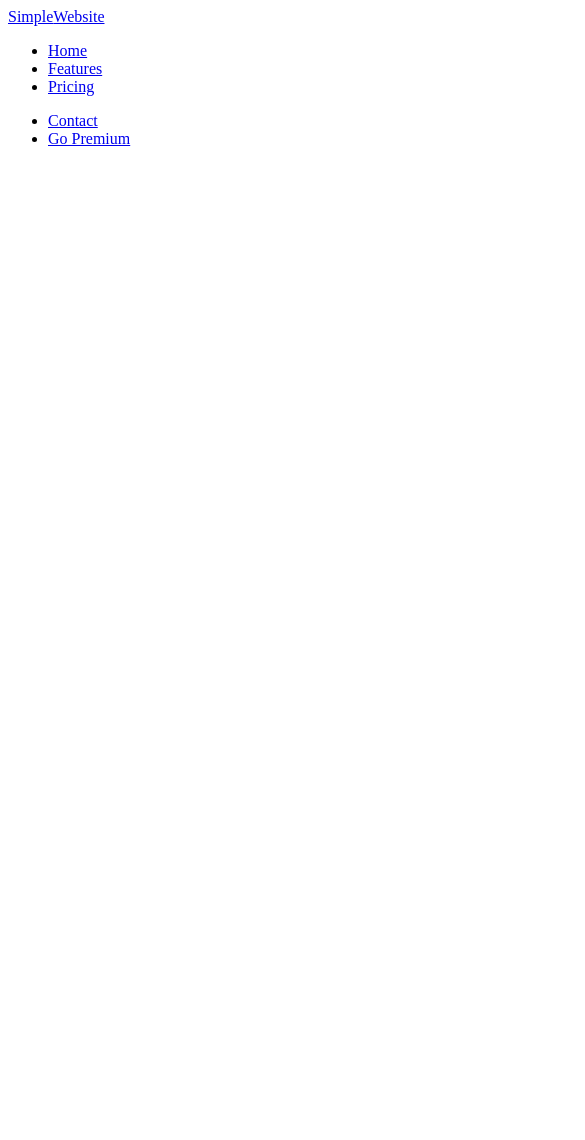
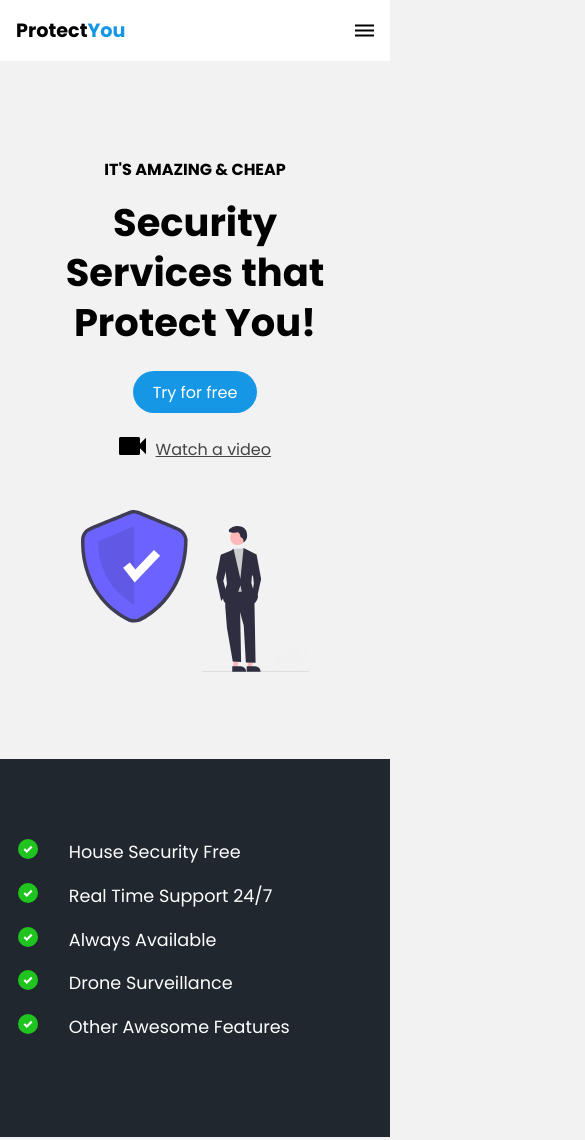
Before and after one commit to diogobytes/simple-website, a plain HTML site: page index.html in a window 390 px wide. Shown: the top 1140 px of the page, 585 px wide, since content can reach past the window. Before the commit the page ends 844 px from the top, so only its background shows below. Drawn offline with Linux system fonts and the light colour scheme.

Commit message:
Html done with scss for hero and features section

```diff
--- a/css/main.scss
+++ b/css/main.scss
@@ -0,0 +1,138 @@
+@import url('https://fonts.googleapis.com/css2?family=Poppins:wght@400;700&display=swap');
+
+:root {
+    --primary-color: #1597E5;
+}
+
+body {
+    background-color: #f2f2f2;
+    margin: 0;
+    padding: 0;
+    font-family: 'Poppins';
+}
+
+.navbar {
+    background: white;
+    padding: 1em;
+
+    .logo {
+        text-decoration: none;
+        font-weight: 700;
+        color:black;
+        font-size: 1.2em;
+
+        span{
+            color:var(--primary-color);
+        }
+    }
+
+
+    nav {
+        display:none;
+
+    }
+    .container {
+        display:flex;
+        justify-content: space-between;
+    }
+    .mobile-menu {
+        cursor: pointer;
+    }
+}
+
+
+
+
+
+a {
+    color:#444444;
+}
+ul {
+    list-style-type: none;
+    margin: 0;
+    padding: 0;
+}
+
+section {
+    padding: 5em 2em;
+}
+
+.hero {
+    text-align: center;
+}
+
+.left-col {
+    .subhead {
+        text-transform: uppercase;
+        font-weight: bold;
+    }
+    h1 {
+        font-size: 2.4em;
+        line-height: 1.3em;
+        margin-top: .2em;
+    }
+    .primary-cta  {
+        background: var(--primary-color);
+        color:white;
+        text-decoration: none;
+        padding: 0.6em 1.2em;
+        border-radius: 4em;
+    }
+    .watch-video-cta{
+        display:block;
+        margin-top: 2em;
+        img {
+            margin-right: 0.6em;
+        }
+    }
+
+}
+
+.hero-img {
+    margin-top: 3em;
+    width: 70%;
+}
+
+.features-section {
+    background: #20272E;
+    color:white;
+
+    ul {
+        margin:0;
+        padding-left: 0.1em;
+
+        li {
+            font-size: 1.1em;
+            margin-bottom: 1em;
+            margin-left: 2em;
+
+            &::before{
+                content: '';
+                left: 1em;
+                position: absolute;
+                width: 20px;
+                height: 20px;
+                background-image: url('../images/bullet.svg');
+                margin-right: .5em;
+                background-size: contain;
+            }
+        }
+    }
+    img {
+        display:none;
+    }
+}
+
+
+
+// @media only screen and (min-width: 768px){
+//     .mobile-menu, .mobile-menu-exit{
+//         display: none;
+//     }
+//     .navbar .container {
+//         display: grid;
+//     }
+//     .navbar nav {
+//         display:flex;
+//     }
+// }
--- a/index.html
+++ b/index.html
@@ -10,9 +10,12 @@
 <body>
     <div class="navbar">
         <div class="container">
-            <a href="#">Simple<span>Website</span></a>
+            <a class="logo" href="#">Protect<span>You</span></a>
+
+            <img id="mobile-cta" class="mobile-menu" src="images/menu.svg" alt="Open Navigation">
 
             <nav>
+                <img src="images/exit.svg" class="mobile-menu-exit" alt="Exit Navigation">
                 <ul class="primary-nav">
                     <li class="current"><a href="#">Home</a></li>
                     <li><a href="#">Features</a></li>
@@ -26,5 +29,83 @@
             </nav>
         </div>
     </div>
+    <!-- HERO MAIN Section -->
+    <section class="hero">
+        <div class="container">
+            <div class="left-col">
+                <p class="subhead">It's Amazing &amp; Cheap</p>
+                <h1>Security Services that Protect You!</h1>
+
+                <div class="hero-cta">
+                    <a href="#" class="primary-cta">Try for free</a>
+                    <a href="#" class="watch-video-cta"><img src="images/watch.svg" alt="Watch Video">Watch a video</a>
+
+                </div>
+            </div>
+            <img src="images/illustration.svg" class="hero-img" alt="illustration">
+        </div>
+    </section>
+    <!-- features -->
+    <section class="features-section">
+        <div class="container">
+            <ul>
+                <li>House Security Free</li>
+                <li>Real Time Support 24/7</li>
+                <li>Always Available</li>
+                <li>Drone Surveillance</li>
+                <li>Other Awesome Features</li>
+            </ul>
+
+            <img src="images/drone.svg" alt="Drone Surveillance" >
+        </div>
+    </section>
+    <!-- TESTIMONIALS -->
+    <section class="testimonials-section">
+        <div class="container">
+        <ul>
+            <li>
+                <img src="images/person.jpg" alt="Person">
+                <blockquote>Lorem ipsum dolor, sit amet consectetur adipisicing elit. Laudantium asperiores aliquid amet suscipit ad fugit? Accusamus odit tempora doloremque eius vitae deserunt quae perferendis et temporibus maiores. Iure, provident totam.</blockquote>
+                <cite>- Jane Doe</cite>
+            </li>
+            <li>
+                <img src="images/person.jpg" alt="Person">
+                <blockquote>Lorem ipsum dolor, sit amet consectetur adipisicing elit. Laudantium asperiores aliquid amet suscipit ad fugit? Accusamus odit tempora doloremque eius vitae deserunt quae perferendis et temporibus maiores. Iure, provident totam.</blockquote>
+                <cite>- Jane Doe</cite>
+            </li>
+            <li>
+                <img src="images/person.jpg" alt="Person">
+                <blockquote>Lorem ipsum dolor, sit amet consectetur adipisicing elit. Laudantium asperiores aliquid amet suscipit ad fugit? Accusamus odit tempora doloremque eius vitae deserunt quae perferendis et temporibus maiores. Iure, provident totam.</blockquote>
+                <cite>- Jane Doe</cite>
+            </li>
+        </ul>
+        </div>
+    </section>
+    <section class="contact-section">
+        <div class="container">
+            <div class="contact-left">
+                <div class="contact-left">
+                    <h2>
+                        Contact
+                    </h2>
+                    <form action="">
+                        <label for="name">Name</label>
+                        <input type="text" id="name" name="name" placeholder="Your Name">
+
+                        <label for="email">Email</label>
+                        <input type="email" id="email" name="email"  placeholder="Your Email">
+
+                        <label for="message">Message</label>
+                        <textarea name="message" id="message" cols="30" rows="10"  placeholder="Your Message"></textarea>
+
+                        <input type="submit" value="Send" class="send-message-cta">
+                    </form>
+                </div>
+            </div>
+            <div class="contact-right">
+                <iframe src="https://www.google.com/maps/embed?pb=!1m18!1m12!1m3!1d49789.9597335036!2d-9.19522262246043!3d38.743688320911744!2m3!1f0!2f0!3f0!3m2!1i1024!2i768!4f13.1!3m3!1m2!1s0xd19331a61e4f33b%3A0x400ebbde49036d0!2sLisboa!5e0!3m2!1spt-PT!2spt!4v1634119372223!5m2!1spt-PT!2spt" width="600" height="450" style="border:0;" allowfullscreen="" loading="lazy"></iframe>
+            </div>
+        </div>
+    </section>
 </body>
 </html>
```
Also changed, not shown: css/main.css, images/bullet.svg (added), images/dots.svg (added), images/drone.svg (added), images/exit.svg (added), images/illustration.svg (added), images/menu.svg (added), images/person.jpg (added), images/watch.svg (added), 1 other file.
